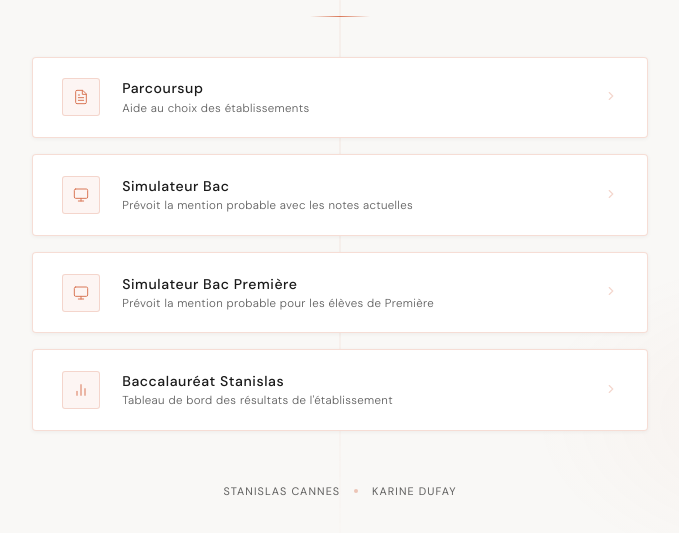
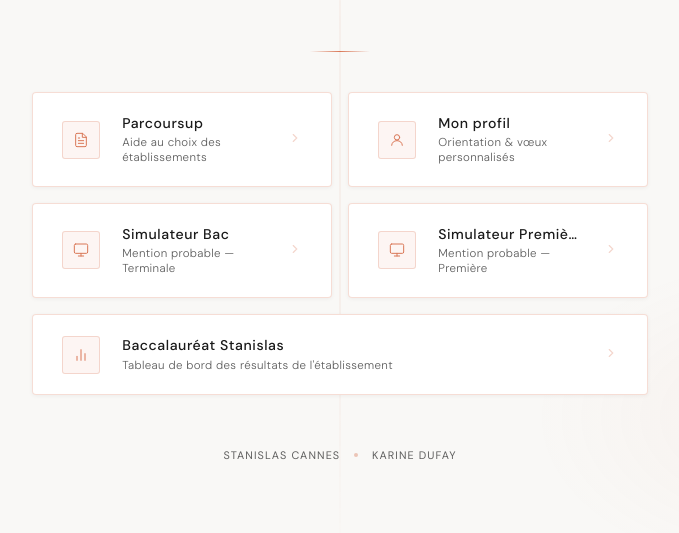
Before and after one commit to dufayk/dashboards, a plain HTML site: page index.html in a window 1280 px wide. Shown: the part 223-756 px from the top of the page, without its empty margins (300-979 px from the left). Drawn offline with nearby package versions, Linux system fonts and the light colour scheme.

Commit message:
Add files via upload

```diff
--- a/index.html
+++ b/index.html
@@ -221,11 +221,24 @@
     stroke-linecap: round;
   }
 
+  /* Ligne de boutons côte à côte */
+  .btn-row {
+    display: flex;
+    gap: 1rem;
+    width: 100%;
+  }
+
+  .btn-row .btn {
+    flex: 1;
+    min-width: 0;
+  }
+
   /* Animation d'entrée des boutons */
-  .btn:nth-child(1) { animation: fadeIn 0.8s 0.7s both; }
-  .btn:nth-child(2) { animation: fadeIn 0.8s 0.85s both; }
-  .btn:nth-child(3) { animation: fadeIn 0.8s 1s both; }
-  .btn:nth-child(4) { animation: fadeIn 0.8s 1.15s both; }
+  .btn-list > .btn:nth-child(1) { animation: fadeIn 0.8s 0.7s both; }
+  .btn-row:nth-child(1) .btn { animation: fadeIn 0.8s 0.7s both; }
+  .btn-row:nth-child(2) .btn { animation: fadeIn 0.8s 0.85s both; }
+  .btn-row:nth-child(3) .btn { animation: fadeIn 0.8s 1s both; }
+  .btn-list > .btn:last-child { animation: fadeIn 0.8s 1.15s both; }
 
   /* Pied */
   .footer {
@@ -264,6 +277,7 @@
 
   <div class="btn-list">
 
+    <div class="btn-row">
       <a class="btn" href="parcoursup_dashboard_V2.html">
         <div class="btn-icon">
           <svg viewBox="0 0 24 24"><path d="M14 2H6a2 2 0 0 0-2 2v16a2 2 0 0 0 2 2h12a2 2 0 0 0 2-2V8z"/><polyline points="14 2 14 8 20 8"/><line x1="16" y1="13" x2="8" y2="13"/><line x1="16" y1="17" x2="8" y2="17"/><polyline points="10 9 9 9 8 9"/></svg>
@@ -275,13 +289,26 @@
         <div class="arrow"><svg viewBox="0 0 24 24"><polyline points="9 18 15 12 9 6"/></svg></div>
       </a>
 
+      <a class="btn" href="orientation_parcoursup.html">
+        <div class="btn-icon">
+          <svg viewBox="0 0 24 24"><circle cx="12" cy="8" r="4"/><path d="M4 20c0-4 3.6-7 8-7s8 3 8 7"/></svg>
+        </div>
+        <div class="btn-text">
+          <span class="btn-label">Mon profil</span>
+          <span class="btn-desc">Orientation & vœux personnalisés</span>
+        </div>
+        <div class="arrow"><svg viewBox="0 0 24 24"><polyline points="9 18 15 12 9 6"/></svg></div>
+      </a>
+    </div>
+
+    <div class="btn-row">
       <a class="btn" href="Simulateur_Bac_2026.html">
         <div class="btn-icon">
           <svg viewBox="0 0 24 24"><rect x="2" y="3" width="20" height="14" rx="2" ry="2"/><line x1="8" y1="21" x2="16" y2="21"/><line x1="12" y1="17" x2="12" y2="21"/></svg>
         </div>
         <div class="btn-text">
           <span class="btn-label">Simulateur Bac</span>
-        <span class="btn-desc">Prévoit la mention probable avec les notes actuelles</span>
+          <span class="btn-desc">Mention probable — Terminale</span>
         </div>
         <div class="arrow"><svg viewBox="0 0 24 24"><polyline points="9 18 15 12 9 6"/></svg></div>
       </a>
@@ -291,11 +318,12 @@
           <svg viewBox="0 0 24 24"><rect x="2" y="3" width="20" height="14" rx="2" ry="2"/><line x1="8" y1="21" x2="16" y2="21"/><line x1="12" y1="17" x2="12" y2="21"/></svg>
         </div>
         <div class="btn-text">
-        <span class="btn-label">Simulateur Bac Première</span>
-        <span class="btn-desc">Prévoit la mention probable pour les élèves de Première</span>
+          <span class="btn-label">Simulateur Première</span>
+          <span class="btn-desc">Mention probable — Première</span>
         </div>
         <div class="arrow"><svg viewBox="0 0 24 24"><polyline points="9 18 15 12 9 6"/></svg></div>
       </a>
+    </div>
 
     <a class="btn" href="dashboard_bac_stanislas.html">
       <div class="btn-icon">
```
Lines whose indentation alone changed are shown as unchanged.
